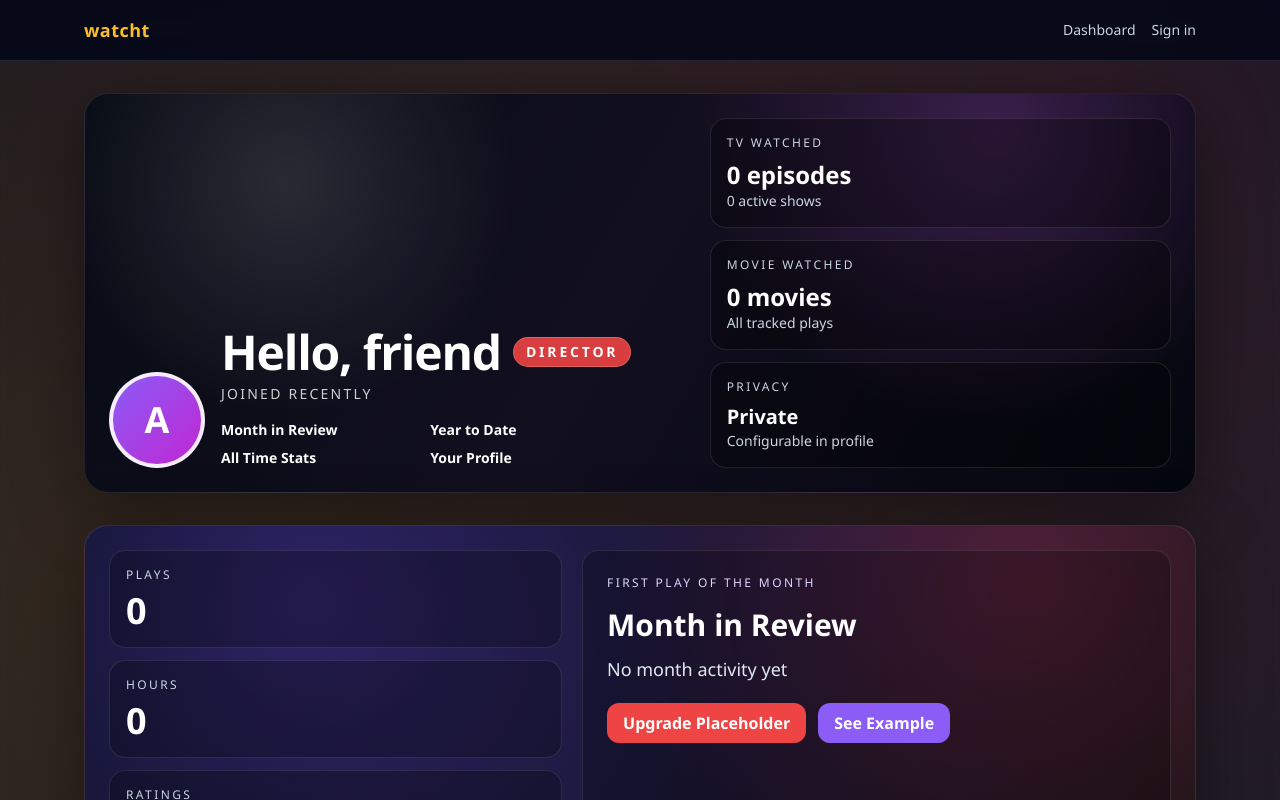
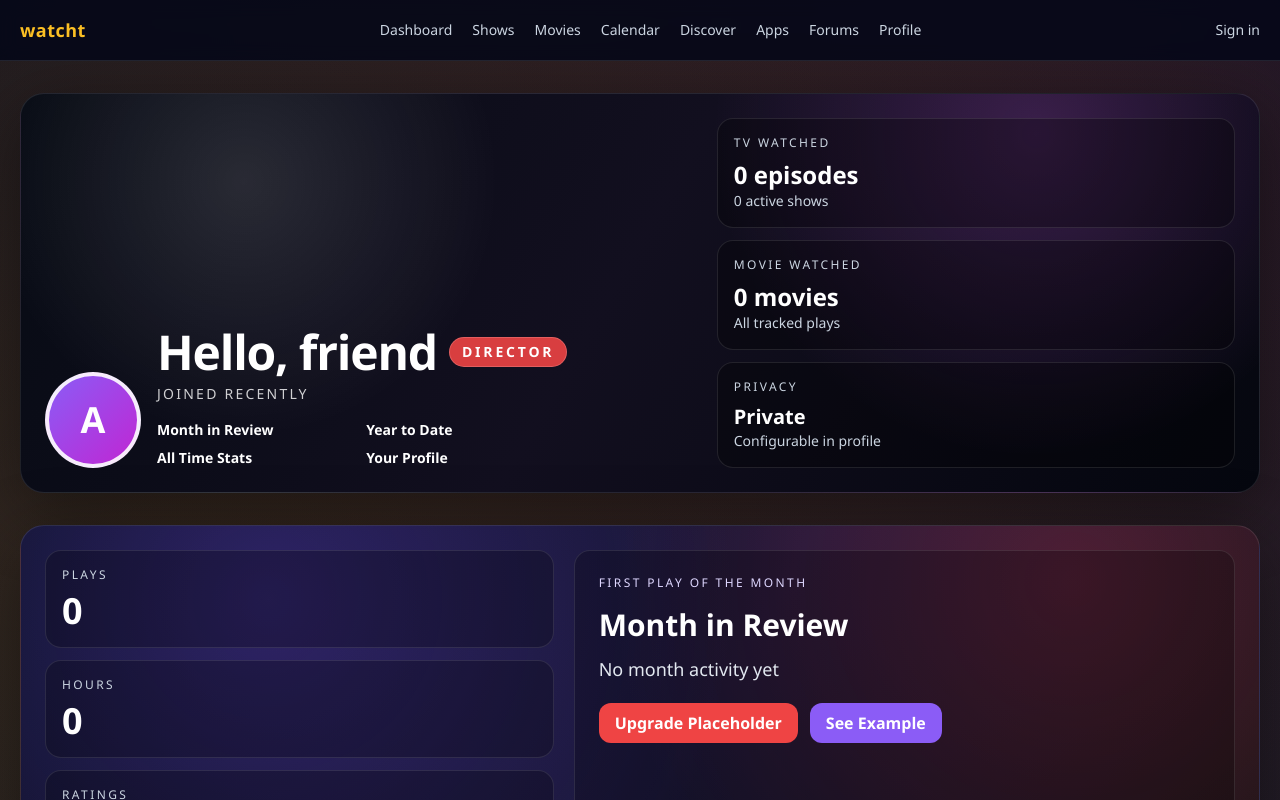
Before and after one commit to Ezo-mas/Watcht, a Next.js app: page /dashboard in a window 1280 px wide. Shown: the top 800 px of the page. Built offline with nearby package versions, Linux system fonts and the light colour scheme; no server answers.

Commit message:
Chore/UI update site layout (#5)
* chore(ui): update site layout

```diff
--- a/app/layout.tsx
+++ b/app/layout.tsx
@@ -1,6 +1,7 @@
 import type { Metadata } from "next";
 import "./globals.css";
 import SiteHeader from "@/components/site-header";
+import SiteFooter from "@/components/site-footer";
 
 export const metadata: Metadata = {
   title: "watcht",
@@ -10,9 +11,10 @@
 export default function RootLayout({ children }: Readonly<{ children: React.ReactNode }>) {
   return (
     <html lang="en">
-      <body>
+      <body className="min-h-screen flex flex-col">
         <SiteHeader />
-        <main className="mx-auto max-w-6xl px-5 py-8">{children}</main>
+        <main className="mx-auto flex-1 max-w-[96rem] px-5 py-8">{children}</main>
+        <SiteFooter />
       </body>
     </html>
   );
--- a/app/page.tsx
+++ b/app/page.tsx
@@ -1,33 +1,5 @@
-import Link from "next/link";
+import { redirect } from "next/navigation";
 
 export default function HomePage() {
-  return (
-    <section className="grid gap-8 md:grid-cols-[1.4fr_1fr]">
-      <div className="card rounded-2xl p-8">
-        <p className="text-sm uppercase tracking-[0.2em] text-amber-300">watcht alpha</p>
-        <h1 className="mt-3 text-4xl font-bold leading-tight text-white">Track films and shows with depth, not noise.</h1>
-        <p className="mt-4 max-w-2xl text-slate-300">
-          Lean scaffold inspired by classic tracking tools. Next steps will connect auth, metadata ingestion,
-          and progress workflows.
-        </p>
-        <div className="mt-6 flex gap-3">
-          <Link href="/dashboard" className="rounded-md bg-amber-500 px-4 py-2 font-medium text-slate-950 transition hover:bg-amber-400">
-            Open dashboard
-          </Link>
-          <Link href="/auth/sign-in" className="rounded-md border border-white/20 px-4 py-2 text-slate-100 transition hover:border-white/40">
-            Sign in shell
-          </Link>
-        </div>
-      </div>
-      <aside className="card rounded-2xl p-6">
-        <h2 className="text-sm font-semibold uppercase tracking-wider text-slate-300">MVP in progress</h2>
-        <ul className="mt-4 space-y-2 text-sm text-slate-300">
-          <li>Watchlist and watch history</li>
-          <li>Episode progress tracking</li>
-          <li>Ratings and short reviews</li>
-          <li>Stats dashboard</li>
-        </ul>
-      </aside>
-    </section>
-  );
+  redirect("/dashboard");
 }
--- /dev/null
+++ b/components/site-footer.tsx
@@ -0,0 +1,28 @@
+import Link from "next/link";
+
+const footerLinks = [
+  { href: "#", label: "About" },
+  { href: "#", label: "Activate Device" },
+  { href: "#", label: "Branding" },
+  { href: "#", label: "API" },
+  { href: "#", label: "Create an App" },
+  { href: "#", label: "Import Movie" },
+  { href: "#", label: "Import TV Show" },
+  { href: "#", label: "Help" },
+  { href: "#", label: "Terms" },
+  { href: "#", label: "Privacy" },
+];
+
+export default function SiteFooter() {
+  return (
+    <footer className="border-t border-white/10 bg-black/60">
+      <div className="mx-auto flex max-w-[96rem] flex-wrap items-center gap-x-8 gap-y-4 px-5 py-6 text-sm uppercase tracking-wide text-slate-300">
+        {footerLinks.map((item) => (
+          <Link key={item.label} href={item.href} className="transition hover:text-white">
+            {item.label}
+          </Link>
+        ))}
+      </div>
+    </footer>
+  );
+}
--- a/components/site-header.tsx
+++ b/components/site-header.tsx
@@ -1,7 +1,17 @@
+import Image from "next/image";
 import Link from "next/link";
 import { auth, signOut } from "@/auth";
 
-const navItems = [{ href: "/dashboard", label: "Dashboard" }];
+const navItems = [
+  { href: "/dashboard", label: "Dashboard" },
+  { href: "/dashboard#shows", label: "Shows" },
+  { href: "/dashboard#movies", label: "Movies" },
+  { href: "/dashboard#calendar", label: "Calendar" },
+  { href: "/dashboard#discover", label: "Discover" },
+  { href: "/dashboard#apps", label: "Apps" },
+  { href: "/dashboard#forums", label: "Forums" },
+  { href: "/profile", label: "Profile" },
+];
 
 export default async function SiteHeader() {
   const session = await auth();
@@ -17,19 +27,28 @@
 
   return (
     <header className="sticky top-0 z-50 border-b border-white/10 bg-slate-950/80 backdrop-blur">
-      <div className="mx-auto flex max-w-6xl items-center justify-between px-5 py-4">
+      <div className="mx-auto flex max-w-[96rem] items-center justify-between gap-4 px-5 py-4">
         <Link href="/" className="text-lg font-semibold tracking-wide text-amber-400">
           watcht
         </Link>
-        <nav className="flex items-center gap-4 text-sm text-slate-300">
+        <nav className="hidden items-center gap-5 text-sm text-slate-300 lg:flex">
           {navItems.map((item) => (
             <Link key={item.href} href={item.href} className="transition hover:text-white">
               {item.label}
             </Link>
           ))}
+        </nav>
+        <nav className="flex items-center gap-4 text-sm text-slate-300">
           {isAuthenticated ? (
             <>
-              <span className="inline-flex items-center gap-2 rounded-full border border-white/10 bg-white/5 px-3 py-1 text-slate-200">
+              <Link href="/profile" className="inline-flex items-center gap-2 rounded-full border border-white/10 bg-white/5 px-3 py-1 text-slate-200 transition hover:border-white/25">
+                {session?.user?.image ? (
+                  <Image src={session.user.image} alt={userLabel} width={24} height={24} unoptimized className="h-6 w-6 rounded-full object-cover" />
+                ) : (
+                  <span className="flex h-6 w-6 items-center justify-center rounded-full bg-white/10 text-[11px] font-semibold uppercase text-white">
+                    {userLabel.charAt(0)}
+                  </span>
+                )}
                 <span className="max-w-40 truncate" title={userLabel}>
                   {userLabel}
                 </span>
@@ -38,7 +57,7 @@
                     {privacyLabel}
                   </span>
                 ) : null}
-              </span>
+              </Link>
               <form action={handleSignOut}>
                 <button type="submit" className="transition hover:text-white">
                   Sign out
```
